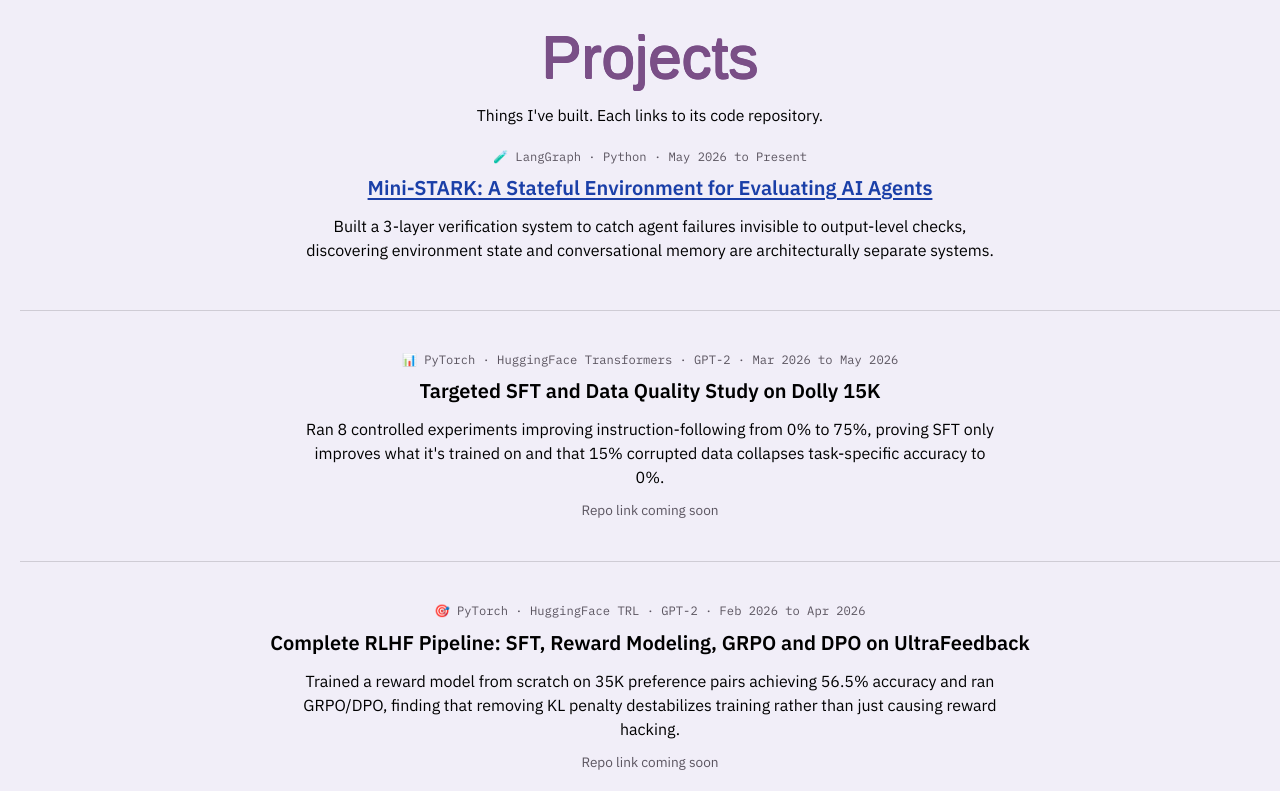
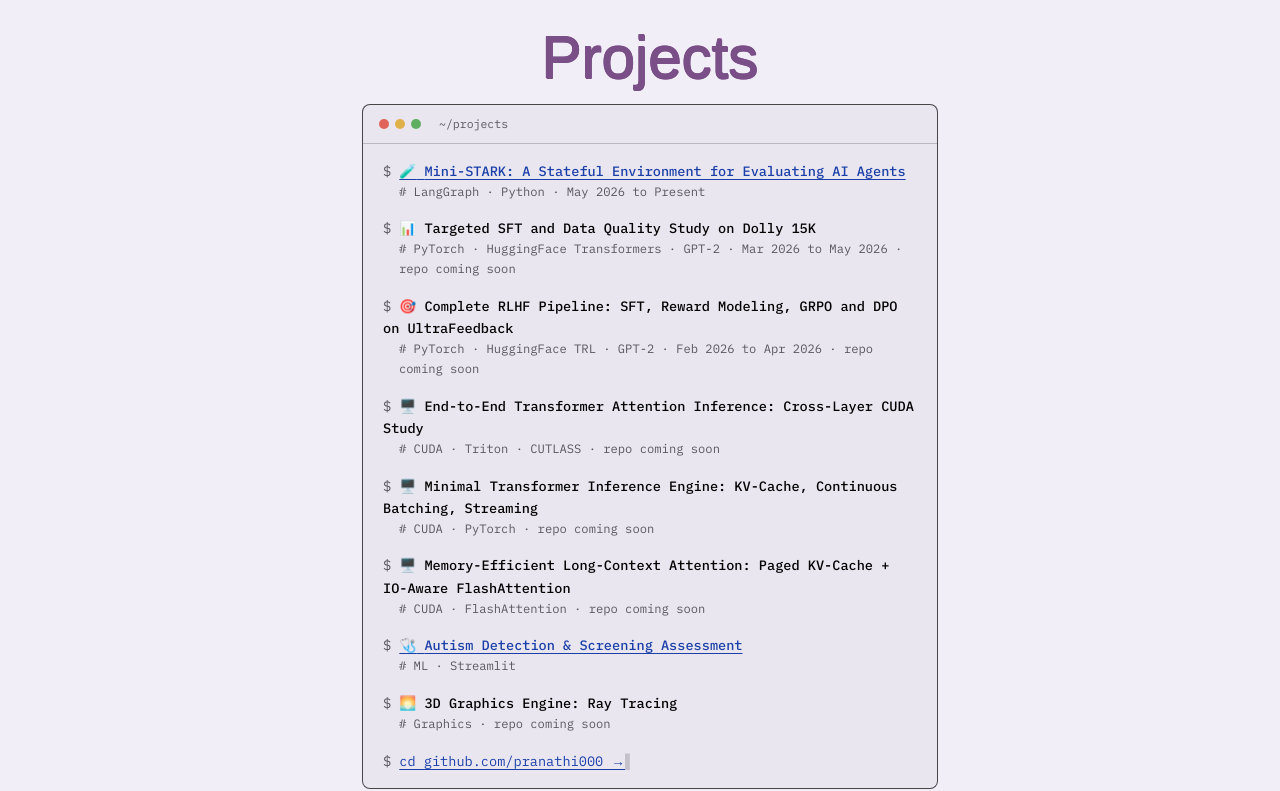
Before and after one commit to pranathi000/portfolio, a Next.js app: page / in a window 1280 px wide. Shown: the part 2517-3308 px from the top of the page. Built offline with nearby package versions, Linux system fonts and the light colour scheme; a web font is replaced by a local one.

Commit message:
Update Projects.tsx

```diff
--- a/components/Projects.tsx
+++ b/components/Projects.tsx
@@ -1,15 +1,48 @@
 import Section from "./Section";
-import WorkList from "./WorkList";
 import { projects } from "@/lib/data";
 import { links } from "@/lib/site";
 
+// Projects gets its own visual identity: a compact terminal-style directory
+// listing instead of another heading+description block. Each project is one
+// command line (the title) with its tech stack as a faint comment line
+// underneath — no paragraph descriptions, so it stays short to scan.
 export default function Projects() {
   return (
-    <Section id="projects" title="Projects" sub="Things I've built. Each links to its code repository." centered>
-      <WorkList items={projects} centered />
-      <p className="mt-6">
-        <a href={links.github} target="_blank" rel="noopener">Here's my GitHub, to know more →</a>
-      </p>
+    <Section id="projects" title="Projects" centered>
+      <div className="max-w-xl mx-auto text-left rounded-lg border border-black/70 overflow-hidden bg-black/[0.03]">
+        {/* fake terminal title bar */}
+        <div className="flex items-center gap-1.5 px-4 py-2.5 border-b border-black/20">
+          <span className="w-2.5 h-2.5 rounded-full bg-[#e0645a]" />
+          <span className="w-2.5 h-2.5 rounded-full bg-[#e0b04a]" />
+          <span className="w-2.5 h-2.5 rounded-full bg-[#5fae62]" />
+          <span className="ml-3 font-mono text-[0.72rem] text-faint">~/projects</span>
+        </div>
+
+        <div className="px-5 py-4 font-mono text-[0.85rem] leading-relaxed">
+          {projects.map((p) => (
+            <div key={p.title} className="mb-4 last:mb-0">
+              <div>
+                <span className="text-faint">$ </span>
+                {p.link ? (
+                  <a href={p.link} target="_blank" rel="noopener" className="font-medium">
+                    {p.emoji} {p.title}
+                  </a>
+                ) : (
+                  <span className="font-medium">{p.emoji} {p.title}</span>
+                )}
+              </div>
+              <div className="text-faint text-[0.76rem] pl-4">
+                # {p.tag}{!p.link && " · repo coming soon"}
+              </div>
+            </div>
+          ))}
+          <div className="text-faint">
+            <span>$ </span>
+            <a href={links.github} target="_blank" rel="noopener">cd github.com/pranathi000 →</a>
+            <span className="animate-pulse">▌</span>
+          </div>
+        </div>
+      </div>
     </Section>
   );
 }
```
